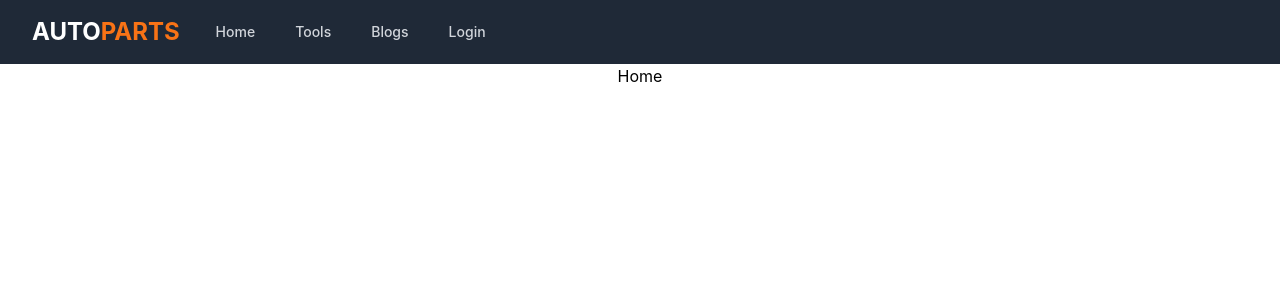
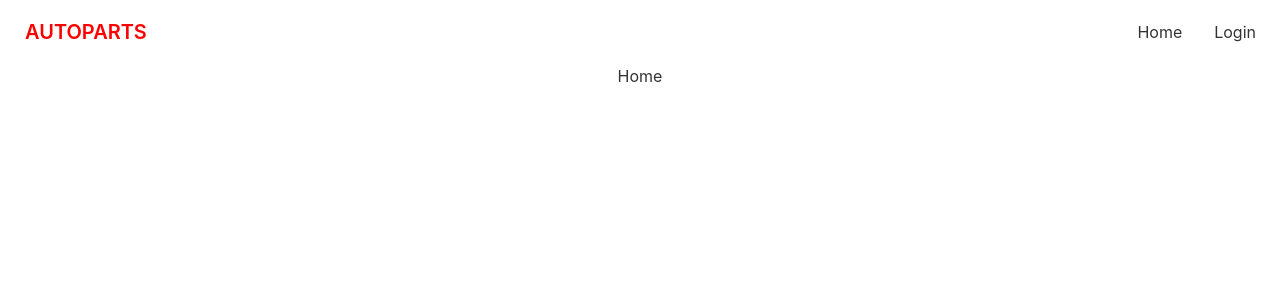
Before and after one commit to snislam/autoparts, a React (Create React App) app: page / in a window 1280 px wide. Shown: the top 300 px of the page. Built offline with nearby package versions, Linux system fonts and the light colour scheme.

Commit message:
heeeeb re create usssasy ui

```diff
--- a/package.json
+++ b/package.json
@@ -8,6 +8,7 @@
     "@testing-library/jest-dom": "^5.16.4",
     "@testing-library/react": "^13.2.0",
     "@testing-library/user-event": "^13.5.0",
+    "daisyui": "^2.15.0",
     "react": "^18.1.0",
     "react-dom": "^18.1.0",
     "react-router-dom": "^6.3.0",
--- a/src/Components/Shared/Header/Header.js
+++ b/src/Components/Shared/Header/Header.js
@@ -1,59 +1,32 @@
-/* This example requires Tailwind CSS v2.0+ */
-import { Fragment } from 'react'
-import { Disclosure } from '@headlessui/react'
-import { MenuIcon, XIcon } from '@heroicons/react/outline'
-import { Link } from 'react-router-dom'
+import React from 'react';
+import { Link } from 'react-router-dom';
+
+const menu = <>
+    <li><Link to='/'>Home</Link> </li>
+    <li><Link to='/login'>Login</Link> </li>
+</>
 
 const Header = () => {
     return (
-        <Disclosure as="nav" className="bg-gray-800">
-            {({ open }) => (
-                <>
-                    <div className="max-w-7xl mx-auto px-2 sm:px-6 lg:px-8">
-                        <div className="relative flex items-center justify-between h-16">
-                            <div className="absolute inset-y-0 left-0 flex items-center sm:hidden">
-                                {/* Mobile menu button*/}
-                                <Disclosure.Button className="inline-flex items-center justify-center p-2 rounded-md text-gray-400 hover:text-white hover:bg-gray-700 focus:outline-none focus:ring-2 focus:ring-inset focus:ring-white">
-                                    <span className="sr-only">Open main menu</span>
-                                    {open ? (
-                                        <XIcon className="block h-6 w-6" aria-hidden="true" />
-                                    ) : (
-                                        <MenuIcon className="block h-6 w-6" aria-hidden="true" />
-                                    )}
-                                </Disclosure.Button>
-                            </div>
-                            <div className="flex-1 flex items-center justify-center sm:items-stretch sm:justify-start">
-                                <div className="flex-shrink-0 flex items-center">
-                                    <h1 className='uppercase text-2xl font-bold text-white'>Auto<span className='text-orange-500'>Parts</span></h1>
-                                </div>
-                                <div className="hidden sm:block sm:ml-6">
-                                    <div className="flex space-x-4">
-                                        <Link to='/' className='text-gray-300 hover:bg-gray-700 hover:text-white px-3 py-2 rounded-md text-sm font-medium'>Home</Link>
-                                        <Link to='/' className='text-gray-300 hover:bg-gray-700 hover:text-white px-3 py-2 rounded-md text-sm font-medium'>Tools</Link>
-                                        <Link to='/' className='text-gray-300 hover:bg-gray-700 hover:text-white px-3 py-2 rounded-md text-sm font-medium'>Blogs</Link>
-                                        <Link to='/login' className='text-gray-300 hover:bg-gray-700 hover:text-white px-3 py-2 rounded-md text-sm font-medium'>Login</Link>
-                                    </div>
-                                </div>
-                            </div>
-                        </div>
-
-                    </div>
-
-                    <Disclosure.Panel className="sm:hidden">
-                        <div className="px-2 pt-2 pb-3 space-y-1">
-                            <Link className='text-gray-300 hover:bg-gray-700 hover:text-white block px-3 py-2 rounded-md text-base font-medium' to='/' >Home</Link>
-                            <Link className='text-gray-300 hover:bg-gray-700 hover:text-white block px-3 py-2 rounded-md text-base font-medium' to='/' >Tools</Link>
-                            <Link className='text-gray-300 hover:bg-gray-700 hover:text-white block px-3 py-2 rounded-md text-base font-medium' to='/' >Blogs</Link>
-                            <Link className='text-gray-300 hover:bg-gray-700 hover:text-white block px-3 py-2 rounded-md text-base font-medium' to='/login' >Login</Link>
-                        </div>
-
-                    </Disclosure.Panel>
-                </>
-            )
-            }
-        </Disclosure >
-    )
-}
-
+        <div className="navbar bg-base-100">
+            <div className="navbar-start">
+                <div className="dropdown">
+                    <label tabIndex="0" className="btn btn-ghost lg:hidden">
+                        <svg xmlns="http://www.w3.org/2000/svg" className="h-5 w-5" fill="none" viewBox="0 0 24 24" stroke="currentColor"><path strokeLinecap="round" strokeLinejoin="round" strokeWidth="2" d="M4 6h16M4 12h8m-8 6h16" /></svg>
+                    </label>
+                    <ul tabIndex="0" className="menu menu-compact dropdown-content mt-3 p-2 shadow bg-base-100 rounded-box w-52">
+                        {menu}
+                    </ul>
+                </div>
+                <Link to='/' className="btn btn-ghost normal-case text-xl text-primary">AUTOPARTS</Link>
+            </div>
+            <div className="navbar-end hidden lg:flex">
+                <ul className="menu menu-horizontal p-0">
+                    {menu}
+                </ul>
+            </div>
+        </div>
+    );
+};
 
 export default Header;
--- a/tailwind.config.js
+++ b/tailwind.config.js
@@ -5,5 +5,31 @@
   theme: {
     extend: {},
   },
-  plugins: [],
+  daisyui: {
+    themes: [
+      {
+        mytheme: {
+
+          "primary": "red",
+
+          "secondary": "#F000B8",
+
+          "accent": "#37CDBE",
+
+          "neutral": "#3D4451",
+
+          "base-100": "#FFFFFF",
+
+          "info": "#3ABFF8",
+
+          "success": "#36D399",
+
+          "warning": "#FBBD23",
+
+          "error": "#F87272",
+        },
+      },
+    ],
+  },
+  plugins: [require("daisyui")],
 }
```
Also changed, not shown: 1 other file (tests, documents, lock files or other folders).
